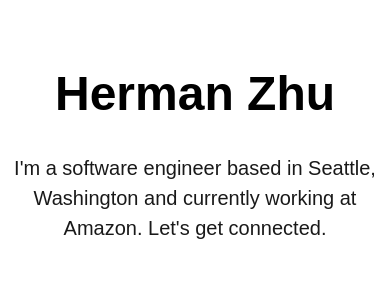
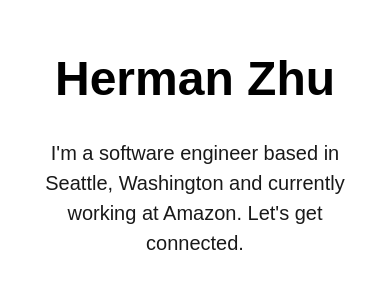
Before and after one commit to hermanz/hermanz.github.io, a plain HTML site: page index.html in a window 390 px wide. Shown: the part 215-507 px from the top of the page. Drawn offline with nearby package versions, Linux system fonts and the light colour scheme.

Commit message:
Modified whitespace to improve readability on mobile views

```diff
--- a/index.html
+++ b/index.html
@@ -9,7 +9,7 @@
       <div class="vh-100 dt w-100 tc cover">
         <div class="dtc v-mid">
           <h1 class="f1 f-headline-l fw6">Herman Zhu</h1>
-          <blockquote class="ph0 mh0 measure f4 lh-copy center">
+          <blockquote class="ph3 mh0 measure f4 lh-copy center">
             <p class="fw5 black-90">
               I'm a software engineer based in Seattle, Washington and currently working at Amazon.
               Let's get connected.
```
